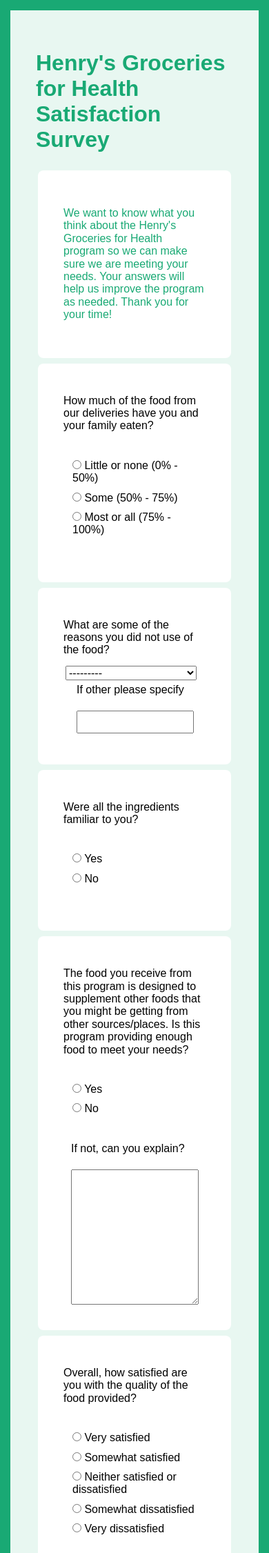
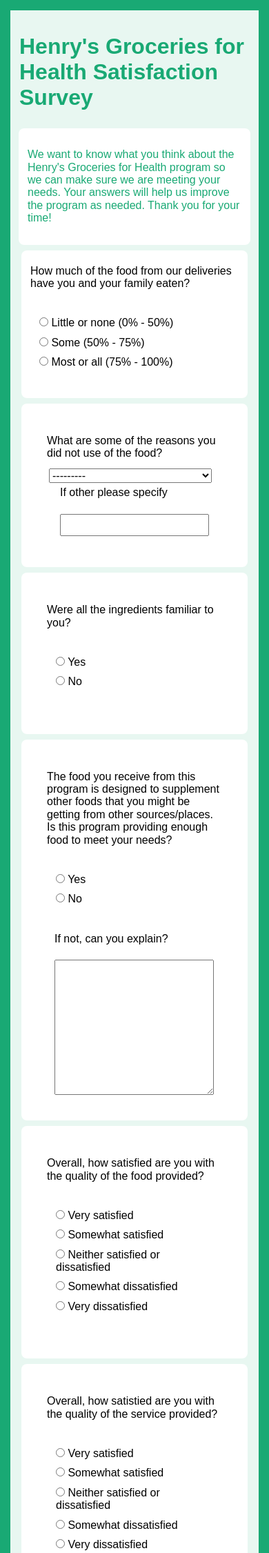
Before and after one commit to mivicker/surveys, a Django app: a page that uses presentation/templates/presentation/survey.html in a window 390 px wide. Shown: the top 2251 px of the page at 69% size. Run offline with Django 3.2, Linux system fonts and the light colour scheme; data comes from the database, SQL or seed files in the repository; both versions use the stored data as it was after the commit; parts of the project's set-up code (start-up, migrations or seed data) failed here and were passed over.

Commit message:
fixed up the breakpoints

```diff
--- a/presentation/templates/presentation/survey.html
+++ b/presentation/templates/presentation/survey.html
@@ -2,12 +2,12 @@
 {% block content %}
 <form action="{% url 'survey' uid %}" method="post">
 	{% csrf_token %}
-	<div class="bg-white-90	center w-60-l w-90-m w-100-ns h-auto pa4">
+	<div class="bg-white-90 center w-100 w-80-l h-auto pa2 pa4-l">
 		<h1 class="green">Henry's Groceries for Health Satisfaction Survey</h1>
-		<div class="pa4 bg-white ma2 br3 green">
+		<div class="pa2 pa4-l bg-white ma1 br3 green">
 			<p>We want to know what you think about the Henry's Groceries for Health program so we can make sure we are meeting your needs. Your answers will help us improve the program as needed. Thank you for your time!</p>
-			</div>
-		<div class="pa4 bg-white ma2 br3">
+		</div>
+		<div class="pa2 pa4-l bg-white ma2 br3">
 			<div class="mt2">
 			{{ form.answer_one.label }}
 			</div>
```
Also changed, not shown: db.sqlite3.
